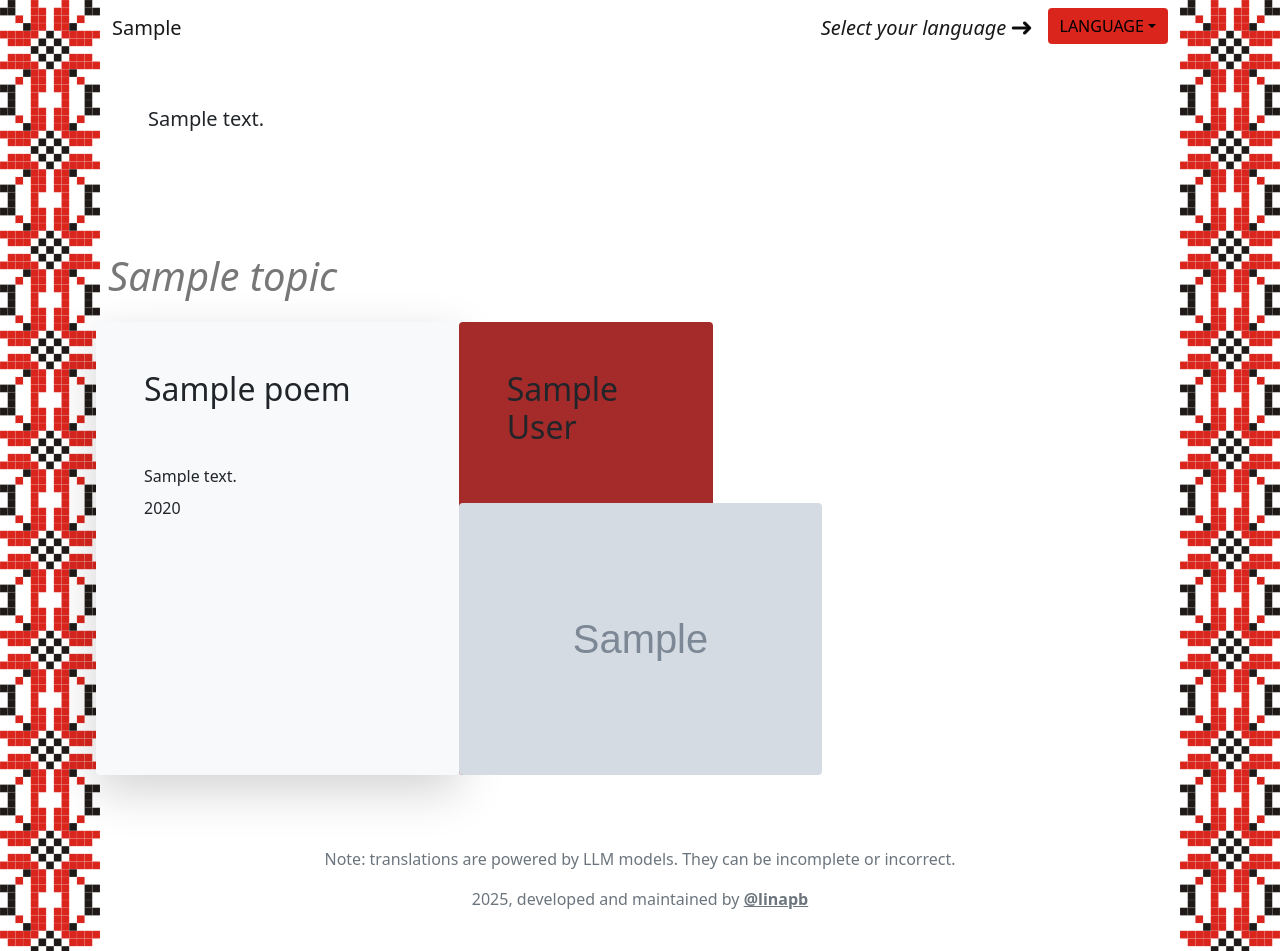
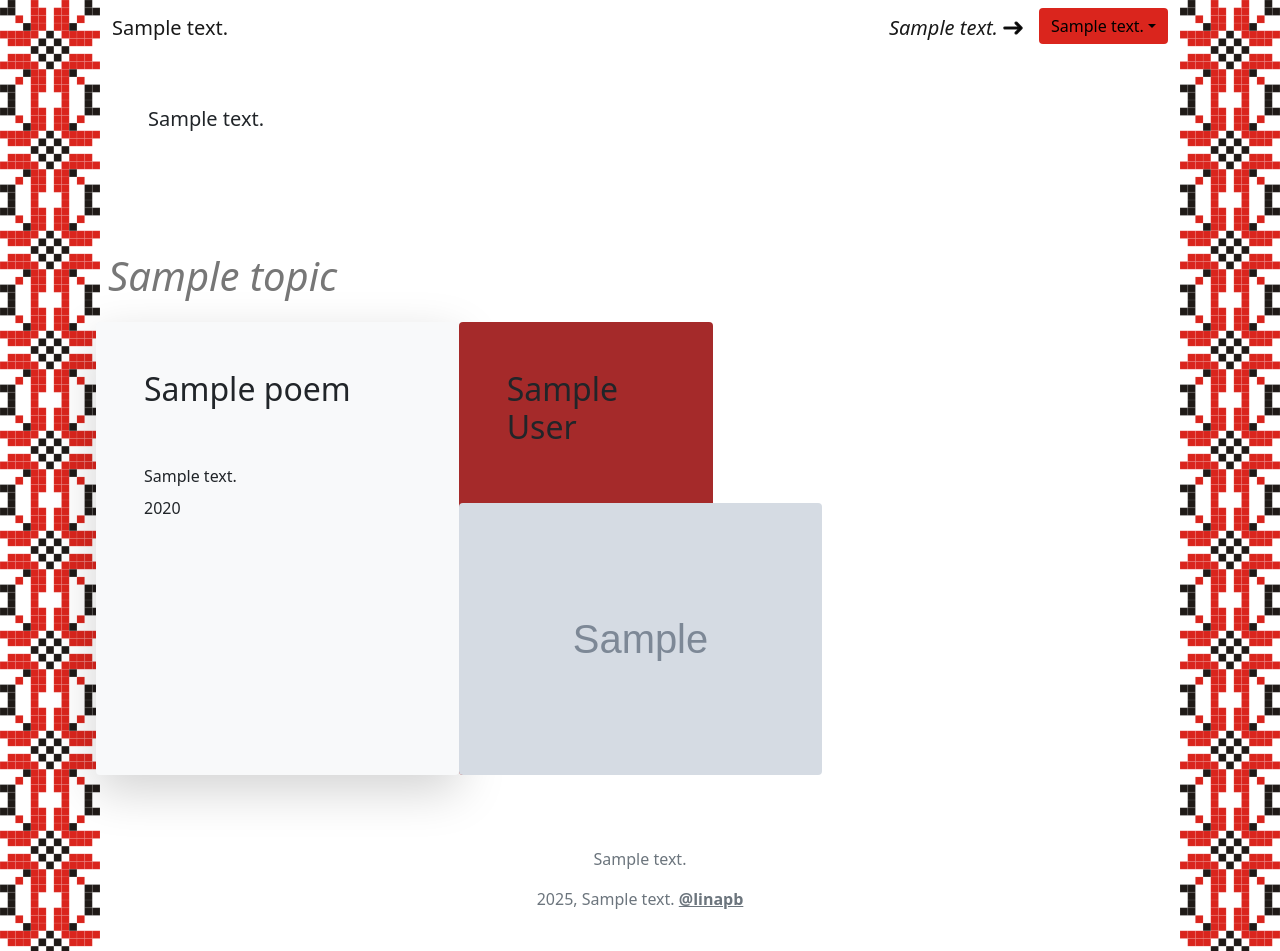
Before and after one commit to linapb/poetry_of_ukraine, a Flask app: template templates/index.html in a window 1280 px wide. Run offline with Flask 3, Linux system fonts and the light colour scheme; the template is opened without the code that fills it: most values are stand-ins (such as "Sample title", 1, 10 or a date in 2020); grey boxes marked "Sample" are stand-in pictures.

Commit message:
Add all texts to translations

```diff
--- a/app.py
+++ b/app.py
@@ -33,13 +33,34 @@ async def index():
 
     poems = helpers.get_poems()
     intro_text = "On this page, you'll discover a curated collection of nine distinct poems from various authors, each exploring different themes. This selection is designed to offer a glimpse into the essence of the <strong>Ukrainian spirit: love, courage and perseverance</strong>."
-    nav_bar = "EXPERIENCE POETRY OF UKRAINE IN YOUR NATIVE LANGUAGE"
+    nav_bar_text = "EXPERIENCE POETRY OF UKRAINE IN YOUR NATIVE LANGUAGE"
+    select_lang_text = "Select your language"
+    lang_text = "LANGUAGE"
+    note_text = "Note: translations are powered by LLM models. They can be incomplete or incorrect."
+    developed_by_text = "developed and maintained by"
+    contact_text = "Contact me at"
+    show_email_text = "Show Email"
 
     lang = request.args.get("lang")
     if lang not in [None, "Ukrainian"]:
-        poems, intro_text, nav_bar = await helpers.get_translations(lang, poems, intro_text, nav_bar)
+        poems, intro_text, nav_bar_text, select_lang_text, lang_text, note_text, developed_by_text, contact_text, show_email_text = await helpers.get_translations(
+            lang, poems, intro_text, nav_bar_text, select_lang_text, lang_text, note_text, developed_by_text,
+            contact_text, show_email_text,
+        )
 
-    return render_template("index.html", poems=poems, show_contact_email=email_is_set, intro_text=intro_text, nav_bar=nav_bar)
+    return render_template(
+        "index.html",
+        poems=poems,
+        show_contact_email=email_is_set,
+        intro_text=intro_text,
+        nav_bar_text=nav_bar_text,
+        select_lang_text=select_lang_text,
+        lang_text=lang_text,
+        note_text=note_text,
+        developed_by_text=developed_by_text,
+        contact_text=contact_text,
+        show_email_text=show_email_text,
+    )
 
 
 @app.route('/get-contact-email')
--- a/templates/layout.html
+++ b/templates/layout.html
@@ -44,11 +44,11 @@
     </div>
     <nav class="navbar navbar-expand navbar-light flex-wrap">
       <div class="container-fluid">
-        <a class="navbar-brand" href="#">{{ nav_bar | safe }}</a>
+        <a class="navbar-brand" href="#">{{ nav_bar_text | safe }}</a>
         <div class="navbar-nav">
-          <a class="navbar-brand fst-italic">Select your language <span class="bi bi-arrow-right" style="-webkit-text-stroke-width: 2px;"> </span></a>
+          <a class="navbar-brand fst-italic">{{ select_lang_text | safe }} <span class="bi bi-arrow-right" style="-webkit-text-stroke-width: 2px;"> </span></a>
           <div class="dropdown">
-              <button class="btn btn-secondary dropdown-toggle" type="button" id="dropdownMenuButton" data-bs-toggle="dropdown" aria-expanded="false"> LANGUAGE</button>
+              <button class="btn btn-secondary dropdown-toggle" type="button" id="dropdownMenuButton" data-bs-toggle="dropdown" aria-expanded="false"> {{ lang_text |safe }}</button>
               <ul class="dropdown-menu" id="language-menu" aria-labelledby="dropdownMenuButton">
                     <li><input type="text" id="language-search" class="form-control" placeholder="Search..."></li>
                     <li><a class="dropdown-item" href="#" data-lang="Ukrainian"><span class="fi fi-ua"></span> Ukrainian - Українська - Original</a></li>
@@ -176,10 +176,10 @@
     <!-- Footer -->
     <footer class="text-center text-lg-start text-muted">
       <div class="text-center p-4">
-        <p>Note: translations are powered by LLM models. They can be incomplete or incorrect.</p>
-          <p>2025, developed and maintained by <a class="text-reset fw-bold" href="https://github.com/">@linapb</a></p>
+        <p>{{ note_text | safe }}</p>
+          <p>2025, {{ developed_by_text | safe }} <a class="text-reset fw-bold" href="https://github.com/">@linapb</a></p>
           {% if show_contact_email %}
-            <p>Contact me at <span id="contact-email"></span><button  class="btn btn-show-email" id="show-email-btn" onclick="showEmail()">Show Email</button></p>
+            <p>{{ contact_text | safe}} <span id="contact-email"></span><button  class="btn btn-show-email" id="show-email-btn" onclick="showEmail()">{{ show_email_text | safe }}</button></p>
           {% endif %}
       </div>
     </footer>
```
